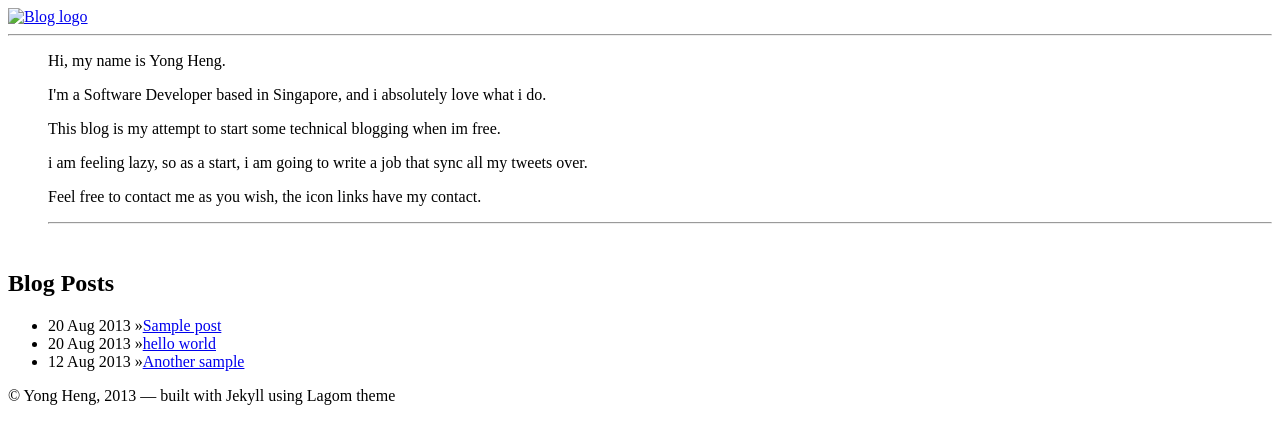
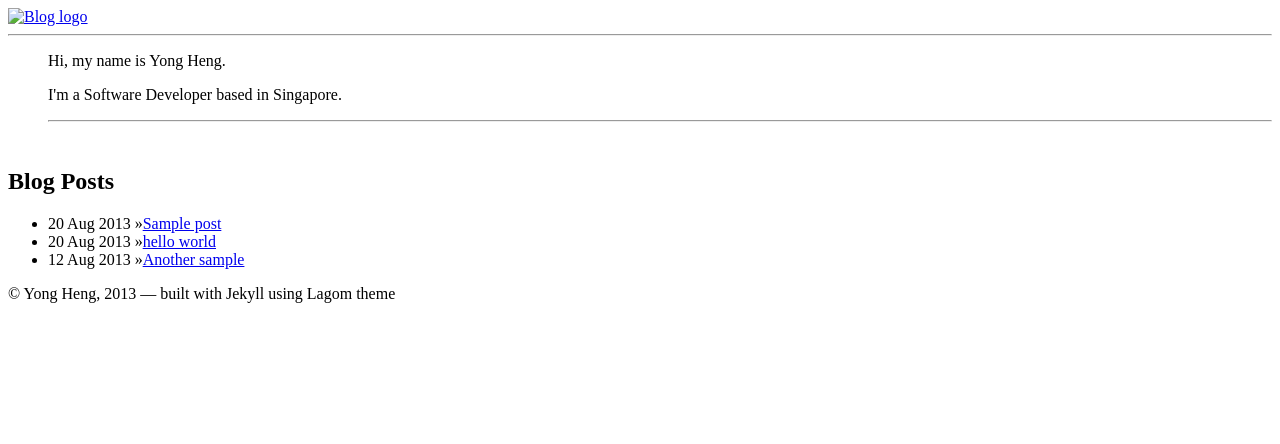
Before and after one commit to Misterhex/TweetSync, a Jekyll site: the page built from index.html, in a window 1280 px wide. Shown: the top 444 px of the page. Built offline with Jekyll 4.4.1, drawn with Linux system fonts in a browser that asks for light colours.

Commit message:
change side bar desc

```diff
--- a/_includes/sidebar.html
+++ b/_includes/sidebar.html
@@ -6,12 +6,8 @@
   <ul>
   <p>Hi, my name is Yong Heng.</p>
 
-  <p> I'm a Software Developer based in Singapore, and i absolutely love what i do.</p>
+  <p> I'm a Software Developer based in Singapore.</p>
 
-  <p>This blog is my attempt to start some technical blogging when im free.</p>
-  <p>i am feeling lazy, so as a start, i am going to write a job that sync all my tweets over.</p>
-
-  <p>Feel free to contact me as you wish, the icon links have my contact.</p>
   <hr/>
   <div>
     <div id="social">
```
